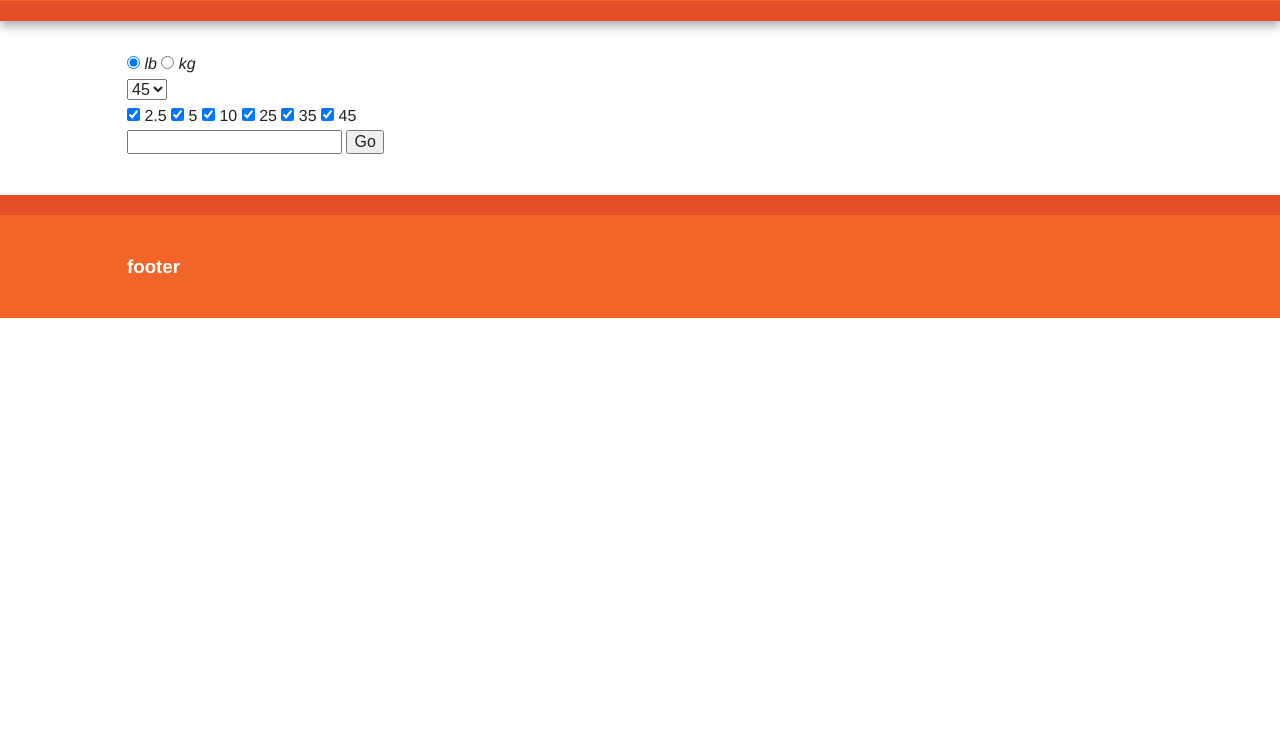
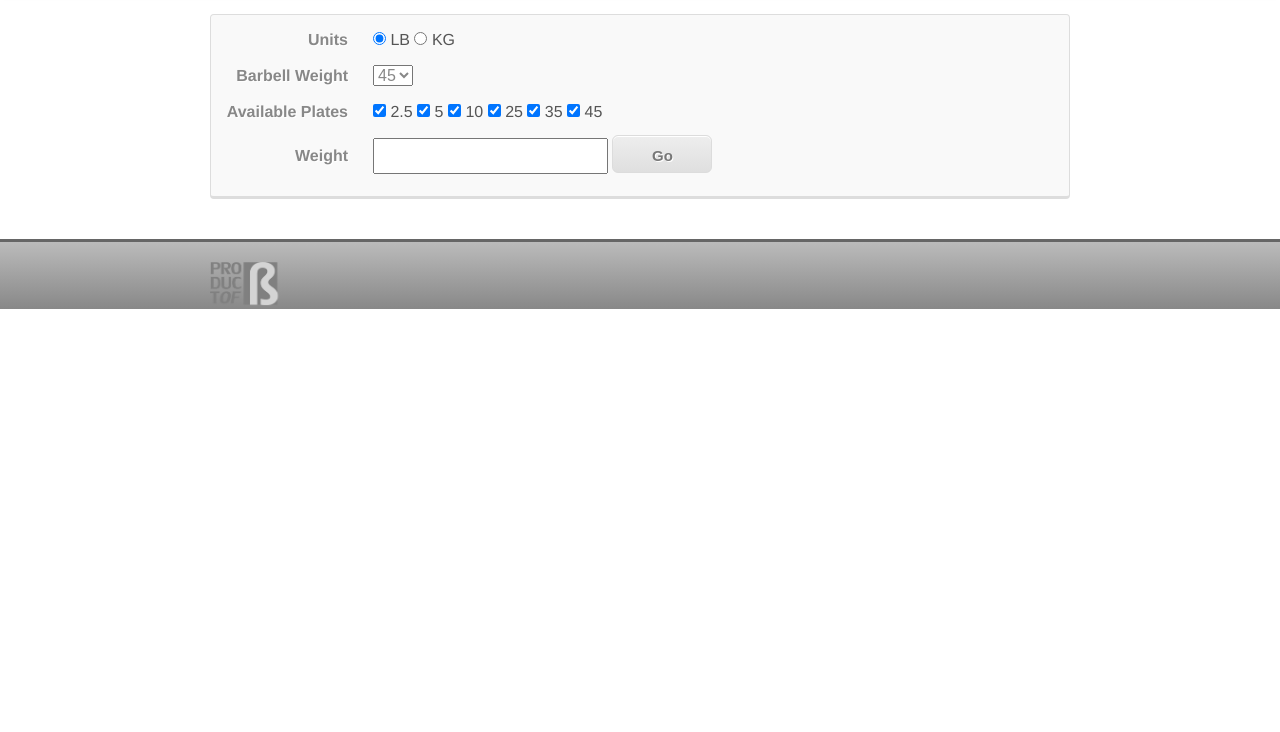
Before and after one commit to ssickman/barbell, a plain HTML site: page index.html in a window 1280 px wide. Shown: the part 68-800 px from the top of the page. Drawn offline with Linux system fonts and the light colour scheme.

Commit message:
first round of styling

```diff
--- a/css/main.css
+++ b/css/main.css
@@ -7,7 +7,8 @@ button,
 input,
 select,
 textarea {
-    color: #222;
+    color: #888;
+
 }
 
 body {
@@ -80,7 +81,7 @@ body {
    =================== */
 
 .header-container {
-    border-bottom: 20px solid #e44d26;
+    border-bottom: 3px solid #666;
 }
 
 .header-container nav{
@@ -89,17 +90,22 @@ body {
 
 .footer-container,
 .main aside {
-    border-top: 20px solid #e44d26;
+    border-top: 3px solid #666;
 }
 
 .header-container,
 .footer-container,
 .main aside {
-    background: #f16529;
+    background: #bbb;
+    background: linear-gradient(to bottom, #bbb 0%, #888 100%);
 }
 
 .title {
-    color: white;
+    color: #F0F0F0;
+    font-size: 27px;
+    font-weight: normal;
+    margin: 0.7em 0 0.15em;
+    text-shadow: 1px 1px 0 #AAAAAA;
 }
 
 /* ==============
@@ -152,7 +158,7 @@ nav a:hover {
 
 .footer-container footer {
     color: white;
-    padding: 20px 0;
+    padding: 20px 0 1px;
 }
 
 /* ===============
@@ -166,6 +172,27 @@ nav a:hover {
 /* ==========================================================================
    Author's custom styles
    ========================================================================== */
+body{
+	color: #555;
+}
+
+.config{
+	margin-bottom: 25px;
+	padding: 12px;
+}
+
+.config-wrap{
+	margin-bottom: 10px;
+}
+
+label.weight{
+	margin-top: 8px;
+}
+
+.weight-to-calculate-wrap input{
+	font-size: 17px;
+    padding: 6px 5px;
+}
 
 div.weight-to-calculate{
 	margin-bottom: 10px;
@@ -176,15 +203,11 @@ div.weight-to-calculate{
 	margin: 0;
 	list-style: none;
 } .weight-configuration >  li{
-	padding: 7px;
-	background: #f9f9f9;
-	border: 1px solid #ddd;
-	border-bottom-width: 3px;
-	margin-bottom: 10px;
-	overflow: hidden;
+	padding: 0 10px;
 } .weight-configuration div.weight{
 	font-weight: bold;
 	font-size: 18px;
+	margin: 10px 0 0 0px;
 }
 
 
@@ -194,14 +217,84 @@ ul.set{
 	float: left;
 	padding: 5px;
 	border-right: 1px solid #ccc;
+	width: 130px;
+	width: 17%;
+	height: 6em;
 } ul.sets > li:last-child {
 	border-right: none;
 }
 
 
 
+.box{
+	background: #f9f9f9;
+	border: 1px solid #ddd;
+	border-radius: 4px;
+	border-bottom-width: 3px;
+	margin-bottom: 10px;
+	overflow: hidden;
+}
+
+.button1 {
+	-moz-box-shadow:inset 0px 1px 0px 0px #ffffff;
+	-webkit-box-shadow:inset 0px 1px 0px 0px #ffffff;
+	box-shadow:inset 0px 1px 0px 0px #ffffff;
+	background:-webkit-gradient( linear, left top, left bottom, color-stop(0.05, #ededed), color-stop(1, #dfdfdf) );
+	background:-moz-linear-gradient( center top, #ededed 5%, #dfdfdf 100% );
+	filter:progid:DXImageTransform.Microsoft.gradient(startColorstr='#ededed', endColorstr='#dfdfdf');
+	background-color:#ededed;
+	-webkit-border-top-left-radius:6px;
+	-moz-border-radius-topleft:6px;
+	border-top-left-radius:6px;
+	-webkit-border-top-right-radius:6px;
+	-moz-border-radius-topright:6px;
+	border-top-right-radius:6px;
+	-webkit-border-bottom-right-radius:6px;
+	-moz-border-radius-bottomright:6px;
+	border-bottom-right-radius:6px;
+	-webkit-border-bottom-left-radius:6px;
+	-moz-border-radius-bottomleft:6px;
+	border-bottom-left-radius:6px;
+	text-indent:0;
+	border:1px solid #dcdcdc;
+	display:inline-block;
+	color:#777777;
+	font-family:arial;
+	font-size:15px;
+	font-weight:bold;
+	font-style:normal;
+	height:38px;
+	line-height:38px;
+	width:100px;
+	text-decoration:none;
+	text-align:center;
+	text-shadow:1px 1px 0px #ffffff;
+}
+.button1:hover {
+	background:-webkit-gradient( linear, left top, left bottom, color-stop(0.05, #dfdfdf), color-stop(1, #ededed) );
+	background:-moz-linear-gradient( center top, #dfdfdf 5%, #ededed 100% );
+	filter:progid:DXImageTransform.Microsoft.gradient(startColorstr='#dfdfdf', endColorstr='#ededed');
+	background-color:#dfdfdf;
+}.button1:active {
+	position:relative;
+	top:1px;
+}
 
 
+
+.footer-container footer h3{
+	margin: 0;
+}
+#byline{
+	background: url("../img/ssd.png") no-repeat scroll 0 0 rgba(0, 0, 0, 0);
+    display: block;
+    height: 46px;
+    text-indent: -9999px;
+    width: 70px;
+    background-size: 215%;
+} #byline:hover{
+	background-position: -4.35em 0;
+}
 
 /* ==========================================================================
    Text Formatting
@@ -215,6 +308,17 @@ ul.set{
 .work-reps{
 	font-style: italic;
 	font-size: 90%;
+}
+
+.label{
+	/* display: inline; */
+	float: left;
+	width: 125px;
+	margin-right: 25px;
+	text-align: right;
+	text-shadow: 1px 1px 0 #FFFFFF;
+	font-weight: bold;
+	color: #888;
 }
 
 
@@ -305,7 +409,7 @@ ul.set{
    =============== */
 
     .wrapper {
-        width: 1026px; /* 1140px - 10% for margins */
+        width: 860px; /* 1140px - 10% for margins */
         margin: 0 auto;
     }
 }
--- a/index.html
+++ b/index.html
@@ -2,10 +2,16 @@
 <!--[if lt IE 7]>      <html class="no-js lt-ie9 lt-ie8 lt-ie7"> <![endif]-->
 <!--[if IE 7]>         <html class="no-js lt-ie9 lt-ie8"> <![endif]-->
 <!--[if IE 8]>         <html class="no-js lt-ie9"> <![endif]-->
+<!-- <html class="no-js" manifest="barbell.manifest"> -->
 <html class="no-js" manifest="barbell.manifest">
     <head>
         <meta charset="utf-8">
         <meta http-equiv="X-UA-Compatible" content="IE=edge,chrome=1">
+
+		<meta name="viewport" content="user-scalable=no, width=device-width, initial-scale=1.0, maximum-scale=1.0"/>
+		<meta name="apple-mobile-web-app-capable" content="yes" />
+		<!-- <meta name="apple-mobile-web-app-status-bar-style" content="black" /> -->
+
         <title></title>
         <meta name="description" content="">
         <meta name="viewport" content="width=device-width">
@@ -35,8 +41,9 @@
 
         <div class="main-container">
             <div class="main wrapper clearfix">
-
-				<div class="units">
+				<div class="config box">
+					<div class="units-wrap config-wrap">
+						<label class="label units-label">Units</label>
 						<!-- ko foreach: units -->
 						<label><input type="radio" value="LB" data-bind="checkedValue: $data, checked: $root.weightUnit">  <span data-bind="text: $data"></span></label>
 						<!-- /ko -->
@@ -44,13 +51,16 @@
 					</div>
 
 
-
+					<div class="barbell-weight-wrap config-wrap">
+						<label for="barbell-weight" class="label">Barbell Weight</label>
 		              	<select id="barbell-weight"  data-bind="
 							options: barbellWeights,
 		              		value: barbellWeight
 		              	"></select>
+					</div>
 
-				<div class="plateWeights">
+					<div class="plate-weights-wrap config-wrap">
+						<label class="label available-plates">Available Plates</label>
 						<!-- ko foreach: plateWeights -->
 						<label><input type="checkbox" value="LB" data-bind="checkedValue: $data, checked: $root.plateWeightsAvailable">  <span data-bind="text: $data"></span></label>
 						<!-- /ko -->
@@ -59,15 +69,16 @@
 
 
 
-				<div class="weight-to-calculate">
-					<input type="text" data-bind="value: weightToCalculate" />
-					<button data-bind="click: calculateSets">Go</button>
+					<div class="weight-to-calculate-wrap config-wrap">
+						<label for="weight-to-calculate" class="label weight">Weight</label>
+						<input id="weight-to-calculate" type="text" pattern="[0-9]*" data-bind="value: weightToCalculate" />
+						<button class="button1" data-bind="click: calculateSets">Go</button>
+					</div>
 				</div>
 
 
-
               	<ul class="weight-configuration" data-bind="foreach: plateConfigurations">
-              		<li>
+              		<li class="box">
               			<div class="weight">
               				Working Weight: <span data-bind="text: weight"></span><span data-bind="text: unit"  class="units"></span>
               			</div>
@@ -101,7 +112,9 @@
 
         <div class="footer-container">
             <footer class="wrapper">
-                <h3>footer</h3>
+                <h3>
+                	<a href="http://sickman.info" id="byline"></a>
+                </h3>
             </footer>
         </div>
 
```
Also changed, not shown: img/ssd.png (added), 1 other file. Lines whose indentation alone changed are shown as unchanged.
